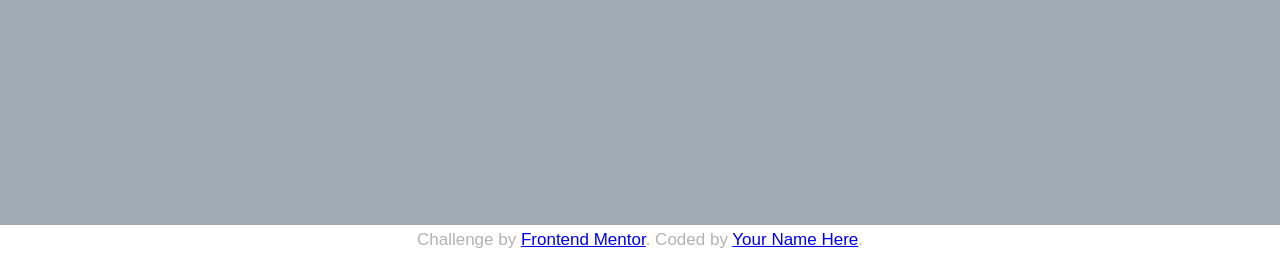
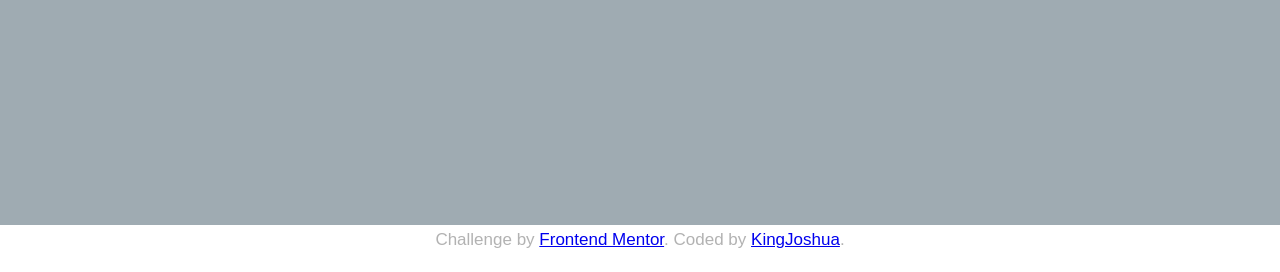
Before and after one commit to KheengJhay/Clipping-Landing-Page, a plain HTML site: page index.html in a window 1280 px wide. Shown: the part 4931-5203 px from the top of the page. Drawn offline with Linux system fonts and the light colour scheme; a script that the page names is missing; a web font is replaced by a local one.

Commit message:
Update index.html

```diff
--- a/index.html
+++ b/index.html
@@ -161,7 +161,7 @@
 				target="_blank"
 				>Frontend Mentor</a
 			>. Coded by
-			<a href="https://kingjoshua.netlify.app">Your Name Here</a>.
+			<a href="https://kingjoshua.netlify.app">KingJoshua</a>.
 		</p>
 		<script src="script.js"></script>
 	</body>
```
